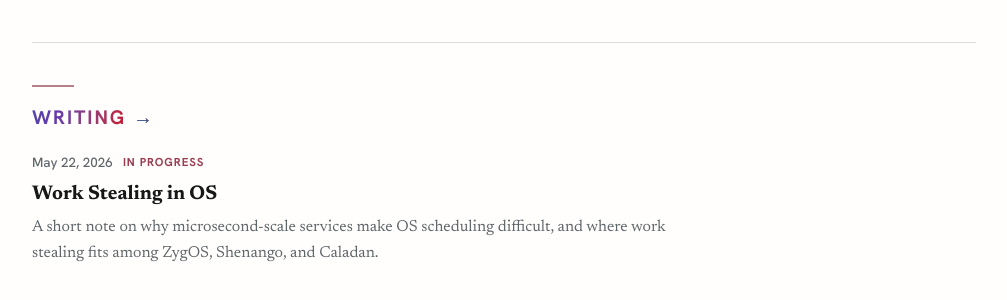
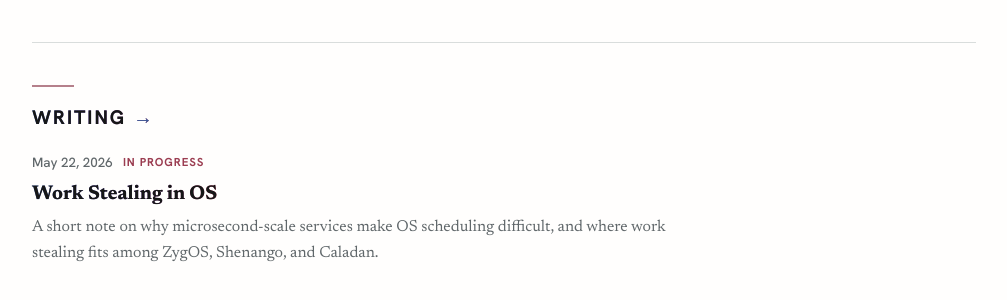
Before and after one commit to JiexiaoXu/JiexiaoXu.github.io, a Jekyll site: the page built from index.html, in a window 1280 px wide. Shown: the part 2054-2354 px from the top of the page, without its empty margins (136-1143 px from the left). Built offline with Jekyll 4.4.1, drawn with Linux system fonts in a browser that asks for light colours.

Commit message:
Refine writing hover interactions

```diff
--- a/_layouts/base.html
+++ b/_layouts/base.html
@@ -37,7 +37,7 @@
     <link rel="preconnect" href="https://fonts.googleapis.com">
     <link rel="preconnect" href="https://fonts.gstatic.com" crossorigin>
     <link href="https://fonts.googleapis.com/css2?family=Newsreader:ital,opsz,wght@0,6..72,400;0,6..72,500;0,6..72,700;1,6..72,400&family=Hanken+Grotesk:wght@500;700&display=swap" rel="stylesheet">
-    <link rel="stylesheet" href="{{ '/styles.css' | relative_url }}?v=20260522-writing-home">
+    <link rel="stylesheet" href="{{ '/styles.css' | relative_url }}?v=20260522-writing-hover">
     <link rel="icon" href="{{ '/favicon.svg?v=3' | relative_url }}" type="image/svg+xml">
     <link rel="icon" href="{{ '/favicon-32.png?v=3' | relative_url }}" sizes="32x32" type="image/png">
     <link rel="alternate icon" href="{{ '/favicon.ico?v=3' | relative_url }}" sizes="16x16 32x32 48x48">
--- a/index.html
+++ b/index.html
@@ -23,7 +23,7 @@
     <link rel="preconnect" href="https://fonts.googleapis.com">
     <link rel="preconnect" href="https://fonts.gstatic.com" crossorigin>
     <link href="https://fonts.googleapis.com/css2?family=Newsreader:ital,opsz,wght@0,6..72,400;0,6..72,500;0,6..72,700;1,6..72,400&family=Hanken+Grotesk:wght@500;700&display=swap" rel="stylesheet">
-    <link rel="stylesheet" href="styles.css?v=20260522-writing-home">
+    <link rel="stylesheet" href="styles.css?v=20260522-writing-hover">
     <link rel="icon" href="/favicon.svg?v=3" type="image/svg+xml">
     <link rel="icon" href="/favicon-32.png?v=3" sizes="32x32" type="image/png">
     <link rel="alternate icon" href="/favicon.ico?v=3" sizes="16x16 32x32 48x48">
--- a/styles.css
+++ b/styles.css
@@ -930,7 +930,7 @@
 
 .gradient-section-link {
   display: inline-block;
-  color: transparent;
+  color: var(--ink);
   background:
     linear-gradient(104deg in oklab,
       var(--glass-1) 0%,
@@ -942,13 +942,15 @@
   -webkit-background-clip: text;
   background-clip: text;
   text-decoration: none;
-  animation: refracted-name 18s linear infinite;
+  transition: color 220ms ease;
 }
 
 .gradient-section-link:hover,
 .gradient-section-link:focus-visible {
+  color: transparent;
   background-position: 100% 50%;
   outline: none;
+  animation: refracted-name 8s linear infinite;
 }
 
 .gradient-section-link::after {
@@ -981,12 +983,25 @@
 
 .writing-preview-item h3 a {
   color: var(--ink);
+  background:
+    linear-gradient(104deg in oklab,
+      var(--glass-1) 0%,
+      var(--glass-2) 24%,
+      var(--glass-3) 48%,
+      var(--glass-4) 72%,
+      var(--glass-1) 100%);
+  background-size: 220% 100%;
+  -webkit-background-clip: text;
+  background-clip: text;
   text-decoration: none;
+  transition: color 220ms ease;
 }
 
 .writing-preview-item h3 a:hover,
 .writing-preview-item h3 a:focus-visible {
-  color: var(--accent);
+  color: transparent;
+  outline: none;
+  animation: refracted-name 8s linear infinite;
 }
 
 .writing-preview-item p {
@@ -1056,11 +1071,25 @@
 
 .post-list-item h2 a {
   color: var(--ink);
+  background:
+    linear-gradient(104deg in oklab,
+      var(--glass-1) 0%,
+      var(--glass-2) 24%,
+      var(--glass-3) 48%,
+      var(--glass-4) 72%,
+      var(--glass-1) 100%);
+  background-size: 220% 100%;
+  -webkit-background-clip: text;
+  background-clip: text;
   text-decoration: none;
+  transition: color 220ms ease;
 }
 
-.post-list-item h2 a:hover {
-  color: var(--accent);
+.post-list-item h2 a:hover,
+.post-list-item h2 a:focus-visible {
+  color: transparent;
+  outline: none;
+  animation: refracted-name 8s linear infinite;
 }
 
 .post-list-item p,
```
